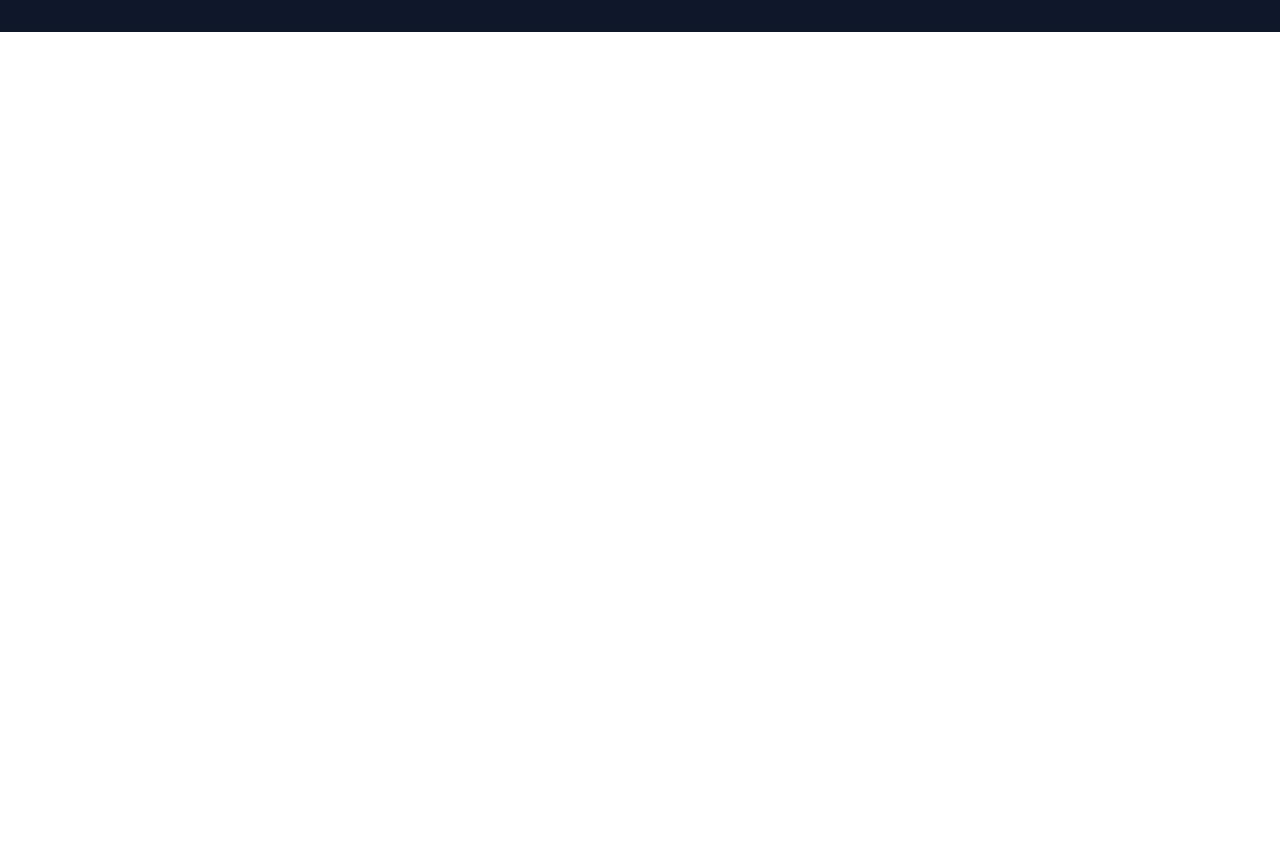
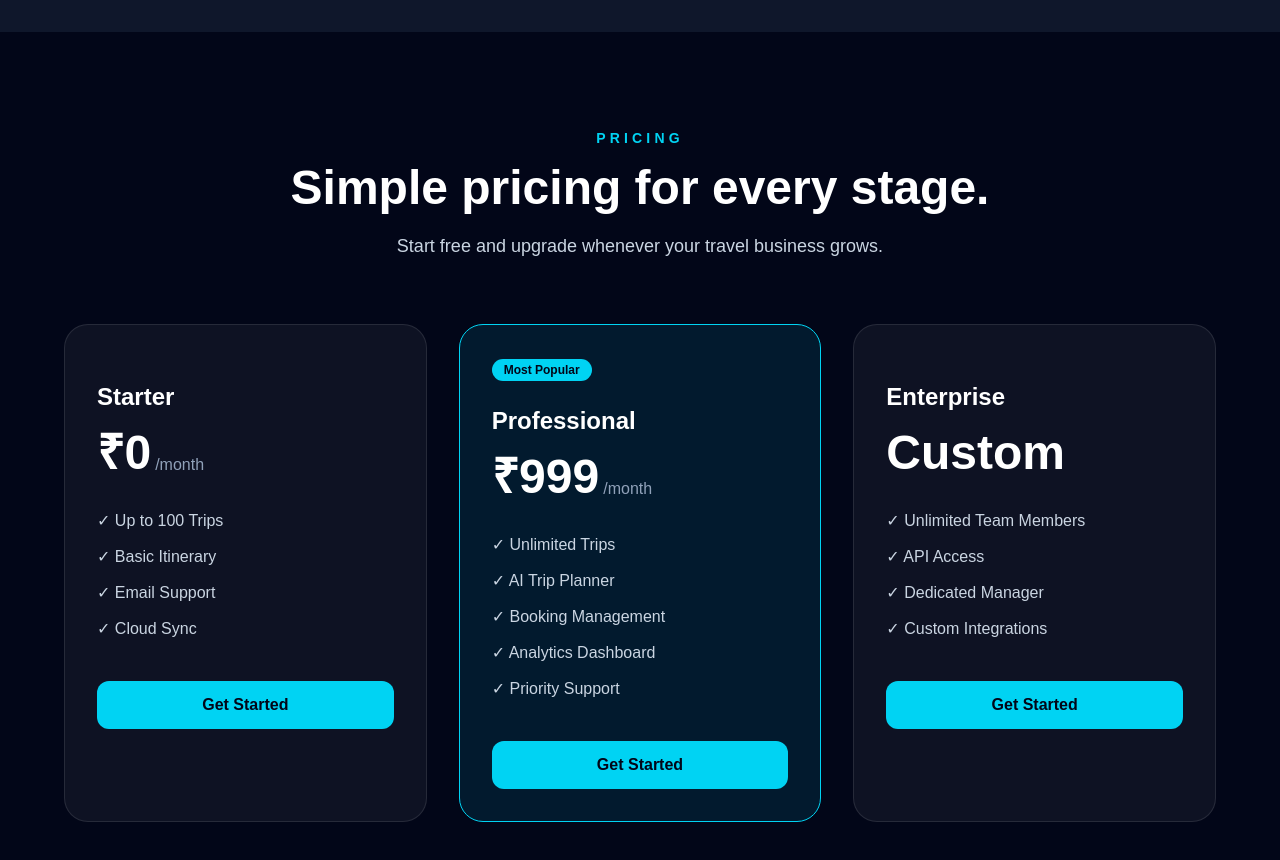
Before and after one commit to tripmosaic-hq/trip-mosaic, a Next.js app in the folder web/: page / in a window 1280 px wide. Shown: the part 1660-2520 px from the top of the page. Before the commit the page ends 1692 px from the top, so only its background shows below. Built offline with nearby package versions, Linux system fonts and the light colour scheme.

Commit message:
Add pricing section

```diff
--- a/web/app/page.tsx
+++ b/web/app/page.tsx
@@ -1,5 +1,6 @@
 import Navbar from "../components/Navbar";
 import Features from "../components/Features";
+import Pricing from "../components/Pricing";
 
 export default function Home() {
   return (
@@ -22,6 +23,7 @@ export default function Home() {
       </section>
 
       <Features />
+      <Pricing />
     </main>
   );
 }
--- /dev/null
+++ b/web/components/Pricing.tsx
@@ -0,0 +1,106 @@
+const plans = [
+  {
+    name: "Starter",
+    price: "₹0",
+    period: "/month",
+    badge: "",
+    features: [
+      "Up to 100 Trips",
+      "Basic Itinerary",
+      "Email Support",
+      "Cloud Sync",
+    ],
+  },
+  {
+    name: "Professional",
+    price: "₹999",
+    period: "/month",
+    badge: "Most Popular",
+    features: [
+      "Unlimited Trips",
+      "AI Trip Planner",
+      "Booking Management",
+      "Analytics Dashboard",
+      "Priority Support",
+    ],
+  },
+  {
+    name: "Enterprise",
+    price: "Custom",
+    period: "",
+    badge: "",
+    features: [
+      "Unlimited Team Members",
+      "API Access",
+      "Dedicated Manager",
+      "Custom Integrations",
+    ],
+  },
+];
+
+export default function Pricing() {
+  return (
+    <section
+      id="pricing"
+      className="bg-slate-950 px-6 py-24 text-white"
+    >
+      <div className="mx-auto max-w-6xl">
+        <div className="text-center">
+          <p className="text-sm font-semibold uppercase tracking-[0.3em] text-cyan-400">
+            Pricing
+          </p>
+
+          <h2 className="mt-4 text-4xl font-bold sm:text-5xl">
+            Simple pricing for every stage.
+          </h2>
+
+          <p className="mt-5 text-lg text-slate-300">
+            Start free and upgrade whenever your travel business grows.
+          </p>
+        </div>
+
+        <div className="mt-16 grid gap-8 lg:grid-cols-3">
+          {plans.map((plan) => (
+            <div
+              key={plan.name}
+              className={`rounded-3xl border p-8 ${
+                plan.badge
+                  ? "border-cyan-400 bg-cyan-400/10"
+                  : "border-white/10 bg-white/5"
+              }`}
+            >
+              {plan.badge && (
+                <span className="rounded-full bg-cyan-400 px-3 py-1 text-xs font-bold text-slate-950">
+                  {plan.badge}
+                </span>
+              )}
+
+              <h3 className="mt-6 text-2xl font-bold">
+                {plan.name}
+              </h3>
+
+              <div className="mt-4 flex items-end gap-1">
+                <span className="text-5xl font-bold">
+                  {plan.price}
+                </span>
+                <span className="text-slate-400">
+                  {plan.period}
+                </span>
+              </div>
+
+              <ul className="mt-8 space-y-3 text-slate-300">
+                {plan.features.map((feature) => (
+                  <li key={feature}>✓ {feature}</li>
+                ))}
+              </ul>
+
+              <button className="mt-10 w-full rounded-xl bg-cyan-400 py-3 font-semibold text-slate-950 hover:bg-cyan-300">
+                Get Started
+              </button>
+            </div>
+          ))}
+        </div>
+      </div>
+    </section>
+  );
+}
```
